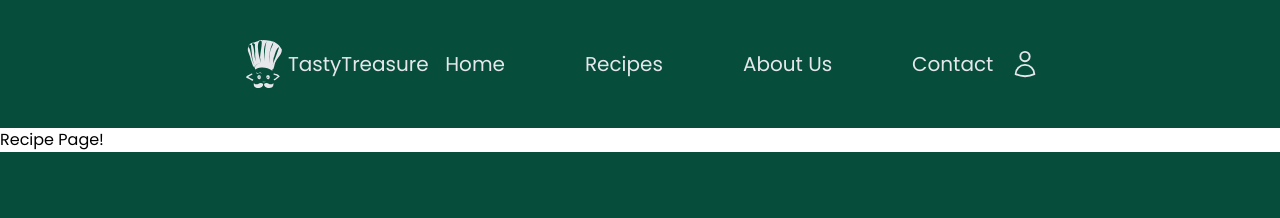
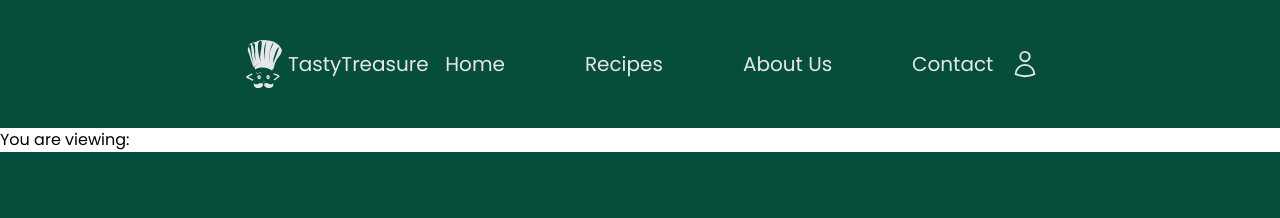
Before and after one commit to Dvin12/tasty-treasure, a React (Vite) app: page /recipe/1 in a window 1280 px wide. Shown: the top 218 px of the page. Built offline with nearby package versions, Linux system fonts and the light colour scheme; no server answers.

Commit message:
added fetch to get recipe info by id

```diff
--- a/src/pages/Recipe.jsx
+++ b/src/pages/Recipe.jsx
@@ -1,5 +1,24 @@
+import { useEffect, useState } from "react";
+import { useParams } from "react-router-dom";
+
 function Recipe() {
-  return <div>Recipe Page!</div>;
+  const [recipeDetails, setRecipeDetails] = useState({});
+  let params = useParams();
+  const getRecipeDetails = async () => {
+    const data = await fetch(
+      `https://api.spoonacular.com/recipes/${params.name}/information?apiKey=${
+        import.meta.env.VITE_API_KEY
+      }`
+    );
+    const details = await data.json();
+    setRecipeDetails(details);
+  };
+
+  useEffect(() => {
+    getRecipeDetails();
+  }, [params.name]);
+
+  return <div>You are viewing: {recipeDetails.title}</div>;
 }
 
 export default Recipe;
```
